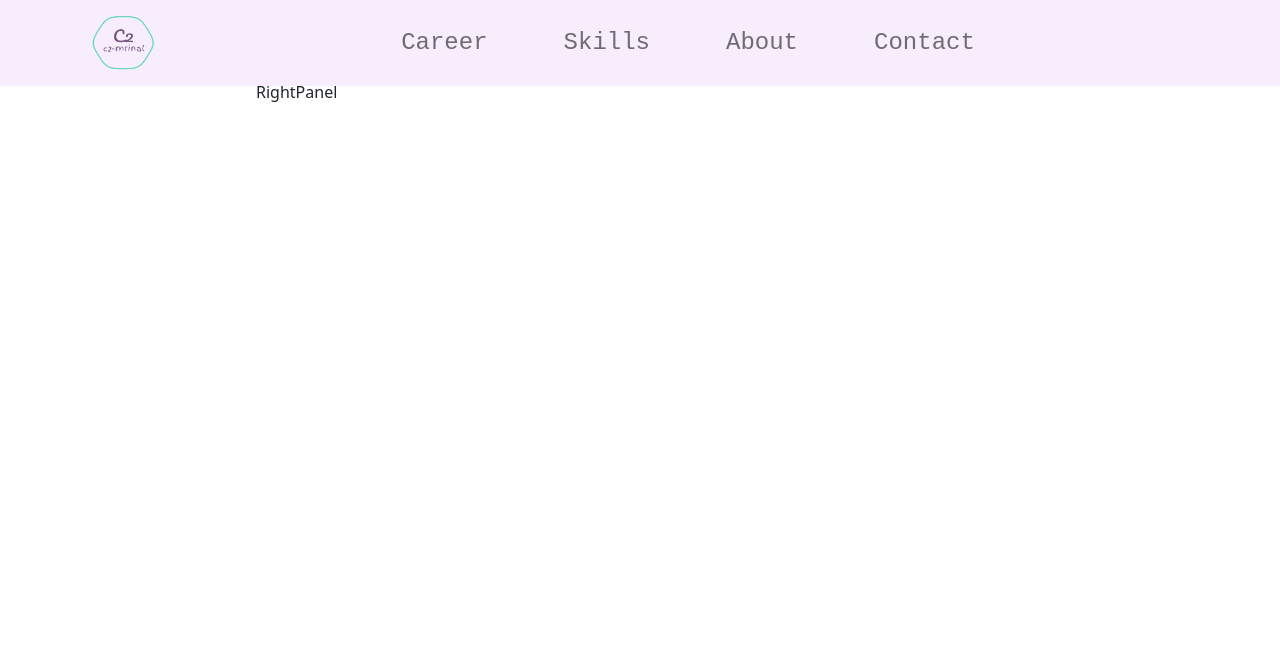
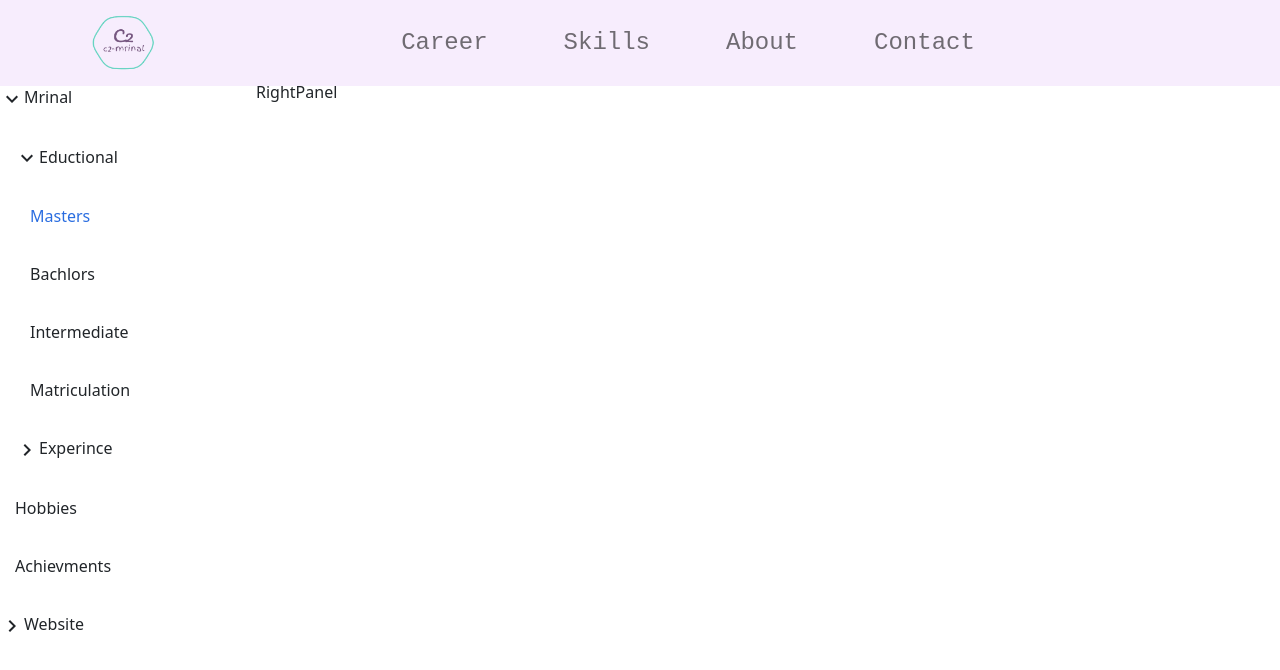
Before and after one commit to c2-mrinal/Portfolio, a React (Create React App) app: page /about in a window 1280 px wide. Shown: the top 670 px of the page. Built offline with nearby package versions, Linux system fonts and the light colour scheme.

Commit message:
folder tree added

```diff
--- /dev/null
+++ b/src/Components/About/Panel/LeftPanel/Folder.js
@@ -0,0 +1,51 @@
+import React, { useState, useEffect } from "react";
+import KeyboardArrowDownIcon from "@material-ui/icons/KeyboardArrowDown";
+import ChevronRightIcon from "@material-ui/icons/ChevronRight";
+function Folder({ explorer, selectedFolder, folderSelected }) {
+  const [expand, setExpand] = useState(false);
+
+  useEffect(() => {
+    if (explorer && explorer.isOpen) {
+      setExpand(true);
+    }
+  }, false);
+
+  const selectedAboutField = () => {
+    setExpand(!expand);
+    if (!explorer.isFolder) folderSelected(explorer.name);
+  };
+  console.log(explorer, selectedFolder, folderSelected);
+
+  return (
+    <div>
+      <div
+        className={`folderTreeExpandable ${
+          selectedFolder == explorer.name ? "treeNodeSelected" : ""
+        }`}
+        onClick={selectedAboutField}
+      >
+        <span>
+          {" "}
+          {explorer.isFolder && (
+            <>{expand ? <KeyboardArrowDownIcon /> : <ChevronRightIcon />}</>
+          )}{" "}
+        </span>
+        <span>{explorer.name}</span>
+      </div>
+
+      <br />
+      <div style={{ display: expand ? "block" : "none", paddingLeft: 15 }}>
+        {explorer.items.map((explore) => (
+          <Folder
+            key={explore.name}
+            explorer={explore}
+            selectedFolder={selectedFolder}
+            folderSelected={folderSelected}
+          />
+        ))}
+      </div>
+    </div>
+  );
+}
+
+export default Folder;
--- a/src/Components/About/Panel/LeftPanel/index.js
+++ b/src/Components/About/Panel/LeftPanel/index.js
@@ -1,46 +1,173 @@
 import React, { useState, useEffect } from "react";
+import Folder from "./Folder";
 import "./leftPanel.css";
 
 function LeftPanel() {
-  const [FolderData, setFolderData] = useState([]);
+  const [FolderData, setFolderData] = useState({});
+  const [SelectedFolder, setSelectedFolder] = useState("Masters");
 
   useEffect(() => {
-    const DummyFolder = [
-      {
-        name: "f1",
-        level: 0,
-        children: [
-          { name: "f1c1", level: 1, children: [] },
-          { name: "f1c2", level: 1, children: [] },
-        ],
-      },
-      {
-        name: "f2",
-        level: 0,
-        children: [
+    const DummyFolder = {
+      Mrinal: {
+        name: "Mrinal",
+        isFolder: true,
+        isOpen: true,
+        data: [],
+        items: [
           {
-            name: "f2c1",
-            level: 1,
-            children: [{ name: "f2c1", level: 2, children: [] }],
+            name: "Eductional",
+            isFolder: true,
+            isOpen: true,
+            items: [
+              {
+                name: "Masters",
+                isFolder: false,
+                items: [],
+              },
+              {
+                name: "Bachlors",
+                isFolder: false,
+                items: [],
+              },
+              {
+                name: "Intermediate",
+                isFolder: false,
+                items: [],
+              },
+              {
+                name: "Matriculation",
+                isFolder: false,
+                items: [],
+              },
+            ],
+          },
+          {
+            name: "Experince",
+            isFolder: true,
+            items: [
+              {
+                name: "Softweb Solutions",
+                isFolder: false,
+                items: [],
+              },
+              {
+                name: "Qmetry",
+                isFolder: false,
+                items: [],
+              },
+              {
+                name: "MagentaBi",
+                isFolder: false,
+                items: [],
+              },
+              {
+                name: "DAIICT",
+                isFolder: false,
+                items: [],
+              },
+            ],
+          },
+          {
+            name: "Hobbies",
+            isFolder: false,
+            items: [],
+          },
+          {
+            name: "Achievments",
+            isFolder: false,
+            items: [],
           },
         ],
       },
-      {
-        name: "f3",
-        level: 0,
-        children: [{ name: "f3c1", level: 1, children: [] }],
+      Website: {
+        name: "Website",
+        isFolder: true,
+        items: [
+          {
+            name: "Frontend",
+            isFolder: true,
+            items: [
+              {
+                name: "Data",
+                isFolder: true,
+                items: [
+                  {
+                    name: "folderData.js",
+                    isFolder: false,
+                    items: [],
+                  },
+                ],
+              },
+              {
+                name: "index.html",
+                isFolder: false,
+                items: [],
+              },
+            ],
+          },
+          {
+            name: "Backend",
+            isFolder: true,
+            items: [
+              {
+                name: "components",
+                isFolder: true,
+                items: [
+                  {
+                    name: "Folder.js",
+                    isFolder: false,
+                    items: [],
+                  },
+                ],
+              },
+              {
+                name: "App.js",
+                isFolder: false,
+                items: [],
+              },
+              {
+                name: "index.js",
+                isFolder: false,
+                items: [],
+              },
+              {
+                name: "styles.css",
+                isFolder: false,
+                items: [],
+              },
+            ],
+          },
+        ],
       },
-    ];
+    };
 
     setFolderData(DummyFolder);
     return () => {};
   }, []);
 
-  const showRoot = (data) => {};
+  const folderSelected = (data) => {
+    if (data !== SelectedFolder) setSelectedFolder(data);
+  };
 
   const showNode = (data) => {};
-
-  return <div></div>;
+  return (
+    <div>
+      {FolderData.Mrinal && (
+        <Folder
+          explorer={FolderData.Mrinal}
+          selectedFolder={SelectedFolder}
+          folderSelected={folderSelected}
+        />
+      )}
+      {FolderData.Website && (
+        <Folder
+          explorer={FolderData.Website}
+          selectedFolder={SelectedFolder}
+          folderSelected={folderSelected}
+        />
+      )}
+    </div>
+  );
 }
 
 export default LeftPanel;
--- a/src/Components/About/Panel/LeftPanel/leftPanel.css
+++ b/src/Components/About/Panel/LeftPanel/leftPanel.css
@@ -0,0 +1,14 @@
+.folderTreeExpandable{
+    display: flex;
+    margin: auto;
+    padding: 5px 0;
+
+}
+
+.folderTreeExpandable:hover{
+    background-color: rgb(212, 235, 235);
+
+}
+.treeNodeSelected{
+    color: rgb(42, 109, 224);
+}
--- a/src/Components/Contact/MailPopUp/index.js
+++ b/src/Components/Contact/MailPopUp/index.js
@@ -1,8 +1,6 @@
 import React, { useState } from "react";
 import Modal from "react-bootstrap/Modal";
-import Button from "react-bootstrap/Button";
 import Input from "../../../Shared/Input";
-import Textarea from "../../../Shared/TextArea";
 import SendIcon from "@material-ui/icons/Send";
 import CloseIcon from "@material-ui/icons/Close";
 import DeleteForeverIcon from "@material-ui/icons/DeleteForever";
@@ -113,6 +111,7 @@ function MailPopUp(props) {
                 value={MailData.mailId}
                 onChange={handleChange}
                 required={true}
+                autoFocus={true}
               />
               <>
                 {IsSendingMailValid.mailingID &&
--- a/src/Components/Contact/contact.css
+++ b/src/Components/Contact/contact.css
@@ -54,9 +54,6 @@
 }
 
 .contactIcon:hover {
-  border: 1px solid black;
-  border-radius: 50px;
-
   animation: expandIcons 1s linear;
   animation-name: expandIcons;
 }
--- a/src/Components/Contact/index.js
+++ b/src/Components/Contact/index.js
@@ -37,17 +37,17 @@ function Contact() {
                   target="_blank"
                 >
                   <span className="contactIcon">
-                    <LinkedInIcon />
+                    <LinkedInIcon fontSize="large" />
                   </span>
                 </a>
                 <a href={""} target="_blank">
                   <span className="contactIcon">
-                    <TwitterIcon />
+                    <TwitterIcon fontSize="large" />
                   </span>{" "}
                 </a>
                 <a href={""} target="_blank">
                   <span className="contactIcon">
-                    <InstagramIcon />
+                    <InstagramIcon fontSize="large" />
                   </span>
                 </a>
               </div>
--- a/src/Shared/Input/index.js
+++ b/src/Shared/Input/index.js
@@ -14,6 +14,7 @@ function Input(props) {
           value={props.value}
           onChange={props.onChange}
           disabled={props.disabled ? "disabled" : ""}
+          autoFocus={props.autoFocus ? "autoFocus" : ""}
         />
         <label htmlFor={props.id} className="form__label">
           {props.name}
```
